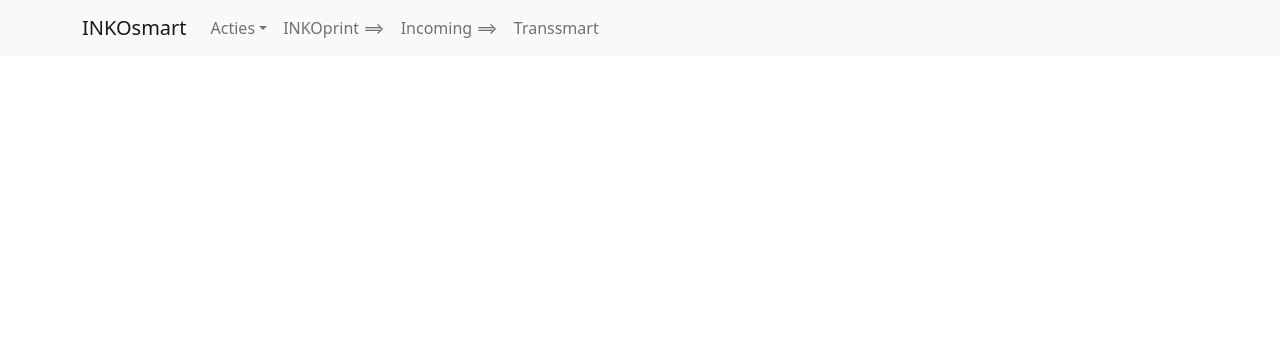
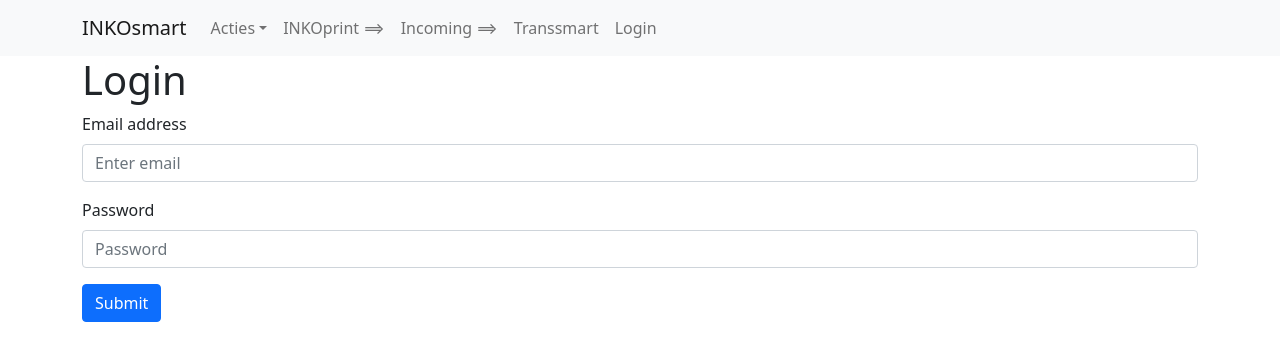
Before and after one commit to adepachter/transsmart, a React (Create React App) app: page /login in a window 1280 px wide. Shown: the top 360 px of the page. Built offline with nearby package versions, Linux system fonts and the light colour scheme; what @duetds/date-picker would draw is missing.

Commit message:
last before auth0

```diff
--- a/src/App.js
+++ b/src/App.js
@@ -7,6 +7,7 @@ import DeleteShip from './DeleteShip';
 import IncomingOrders from './IncomingOrders';
 import NewOrder from './NewOrder';
 import InkoPrint from './inkoprint';
+import Login from './Login';
 
 
 
@@ -22,6 +23,7 @@ render() {
         <Route path="/delete" component={DeleteShip} />
         <Route path="/addnew" component={NewOrder} />
         <Route path="/inkoprint" component={InkoPrint} />
+        <Route path="/login" component={Login} />
       </Switch>
     </main>
   );
--- /dev/null
+++ b/src/Context.js
@@ -0,0 +1,10 @@
+import React from "react";
+
+const UserContext = React.createContext(null);
+
+function Context () {
+    return console.log(UserContext);
+
+}
+
+export default Context;
--- a/src/IncomingOrders.js
+++ b/src/IncomingOrders.js
@@ -316,7 +316,7 @@ class IncomingOrders extends React.Component {
                 <Form.Select id="carrier" as={Col}>
 
                         <option value="DHP">DHL</option>
-                        <option value="BPOST">BPOST</option>
+                        <option value="UPS">UPS</option>
                         <option value="DPD">DPD</option>
                     </Form.Select>
                     </Form.Group>
--- /dev/null
+++ b/src/Login.js
@@ -0,0 +1,62 @@
+import React from "react";
+import { Button, Form } from "react-bootstrap";
+import axios from "axios";
+
+class Login extends React.Component {
+
+   SubmitLogin() {
+        const user = document.getElementById("user").value;
+        const password = document.getElementById("password").value;
+        console.log(user);
+        console.log("test");
+        axios
+        .post('http://localhost:1337/auth/local', {
+            identifier: user,
+            password: password,
+        })
+        .then(response => {
+            console.log('Well done!');
+            console.log('User profile', response.data.user);
+            console.log('User token', response.data.jwt);
+        })
+        .catch(error => {
+            // Handle error.
+            alert('An error occurred:', error.response);
+          });
+
+
+   }
+
+    render() {
+
+
+
+
+        return (
+            <>
+            <h1>Login</h1>
+            <Form>
+            <Form.Group className="mb-3" controlId="formBasicEmail">
+                <Form.Label>Email address</Form.Label>
+                <Form.Control type="email" placeholder="Enter email" id="user" />
+                <Form.Text className="text-muted">
+
+                </Form.Text>
+            </Form.Group>
+
+            <Form.Group className="mb-3" controlId="formBasicPassword">
+                <Form.Label>Password</Form.Label>
+                <Form.Control type="password" placeholder="Password" id="password" />
+            </Form.Group>
+
+            <Button variant="primary" onClick={this.SubmitLogin}>
+                Submit
+            </Button>
+            </Form>
+            </>
+        )
+    }
+
+};
+
+export default Login;
--- a/src/NavBar.js
+++ b/src/NavBar.js
@@ -25,7 +25,7 @@ function NavBar() {
               <Nav.Link href="/incoming">Incoming &#10233;</Nav.Link>
 
               <Nav.Link href="/shipments">Transsmart</Nav.Link>
-
+              <Nav.Link href="/login">Login</Nav.Link>
             </Nav>
           </Navbar.Collapse>
         </Container>
--- a/src/index.js
+++ b/src/index.js
@@ -7,6 +7,7 @@ import Container from 'react-bootstrap/container';
 import 'bootstrap/dist/css/bootstrap.min.css';
 import NavBar from './NavBar';
 import { BrowserRouter } from 'react-router-dom';
+import Context from './Context';
 // Import Duet Date Picker
 import { defineCustomElements } from "@duetds/date-picker/dist/loader";
 
@@ -19,7 +20,9 @@ ReactDOM.render(
     <BrowserRouter>
       <NavBar />
       <Container>
+
       <App />
+
       </Container>
     </BrowserRouter>
   </React.StrictMode>,
--- a/src/inkoprint.js
+++ b/src/inkoprint.js
@@ -10,7 +10,8 @@ class InkoPrint extends React.Component {
     constructor(props) {
         super(props);
         this.state = {
-            inkoorders: []
+            inkoorders: [],
+            selectsort: ""
         }
     }
 
@@ -26,7 +27,8 @@ class InkoPrint extends React.Component {
         axios(config)
             .then(function (response) {
                 var orders = response.data.shipments;
-                self.setState({ inkoorders: orders })
+                self.setState({ inkoorders: orders });
+                self.setState({ selectsort: orders.delivery_date });
                 console.log(orders);
             })
             .catch(function (error) {
@@ -110,6 +112,10 @@ class InkoPrint extends React.Component {
 
     }
 
+    Sorter() {
+        console.log("test");
+    }
+
     OrderReady (element) {
 
         switch(element.order_status) {
@@ -118,7 +124,7 @@ class InkoPrint extends React.Component {
             case "Please upload new files":
                 return <Badge bg="success">Ready</Badge>;
             default:
-                return <Badge bg="warning">!</Badge>;
+                return <Badge bg="warning">{element.order_status}</Badge>;
         }
     }
 
@@ -130,13 +136,18 @@ class InkoPrint extends React.Component {
         return (
             <>
             <h1>INKOprint</h1>
+            <label for="sortby">Sorteer op:</label>
+            <select name="sortby" id="sorting">
+                <option value="orderdate" onChange={() => this.Sorter()}>Leverdatum</option>
+                <option value="id" onChange={() => this.Sorter()}>Aanmaakdatum</option>
+            </select>
             <Table striped bordered hover size="sm">
                     <thead>
                         <tr>
                         <th>ID</th>
                         <th>Referentie</th>
                         <th>Beschrijving</th>
-                        <th>Orderdatum</th>
+                        <th>Verzenddatum</th>
                         <th>Van:</th>
                         <th>Naar:</th>
                         <th>Bestemming</th>
@@ -147,7 +158,7 @@ class InkoPrint extends React.Component {
                     <tbody>
 
             {inkoorders
-            .sort((a,b) => b.id - a.id)
+            .sort((a,b) => b.delivery_date - a.delivery_date)
             .map(element => {
                 if(!element.delivery_address) {
                     var rec = " ";
@@ -160,7 +171,7 @@ class InkoPrint extends React.Component {
                         <td>{element.id}</td>
                         <td>{element.reference}</td>
                         <td>{element.description}</td>
-                        <td>{element.order_date}</td>
+                        <td>{element.delivery_date}</td>
                         <td>{element.sender_address.name}</td>
                         <td>{element.delivery_address.name}</td>
                         <td>{rec.city}</td>
```
